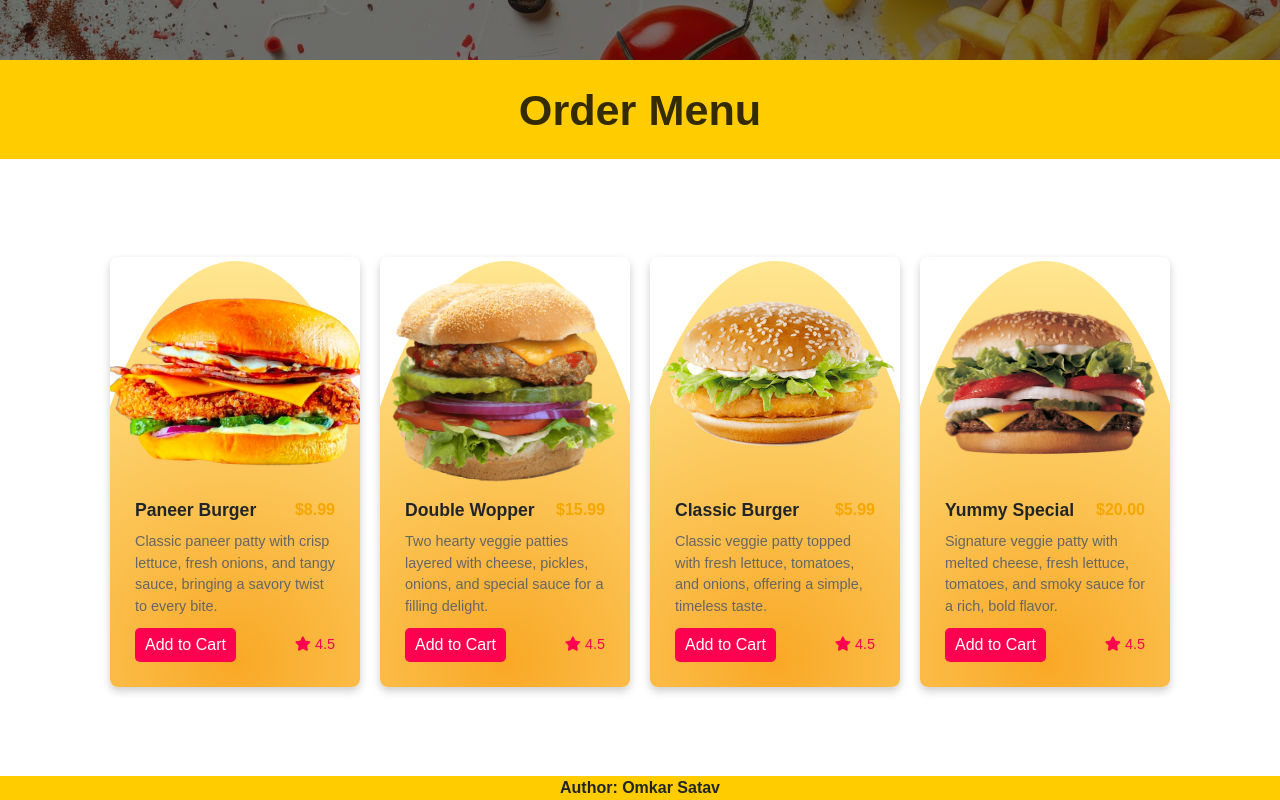
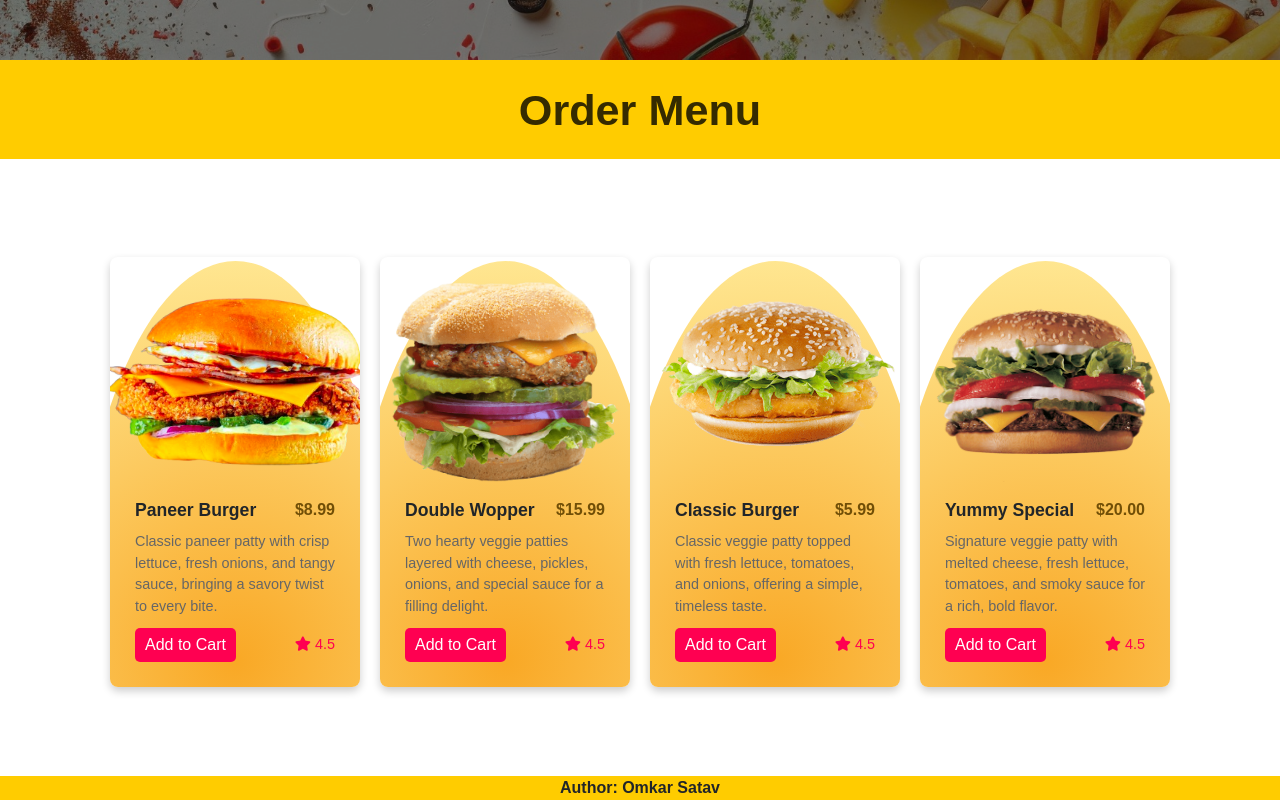
Before and after one commit to OmkarSatav/ESD-Assignment-No-1, a plain HTML site: page index.html in a window 1280 px wide. Shown: the part 740-1540 px from the top of the page. Drawn offline with nearby package versions, Linux system fonts and the light colour scheme.

Commit message:
Update styles.css

```diff
--- a/css/styles.css
+++ b/css/styles.css
@@ -199,7 +199,7 @@
 
 .food-price {
     font-weight: bold;
-    color: #f5a700;
+    color: #714f07;
 }
 
 /* Description */
```
